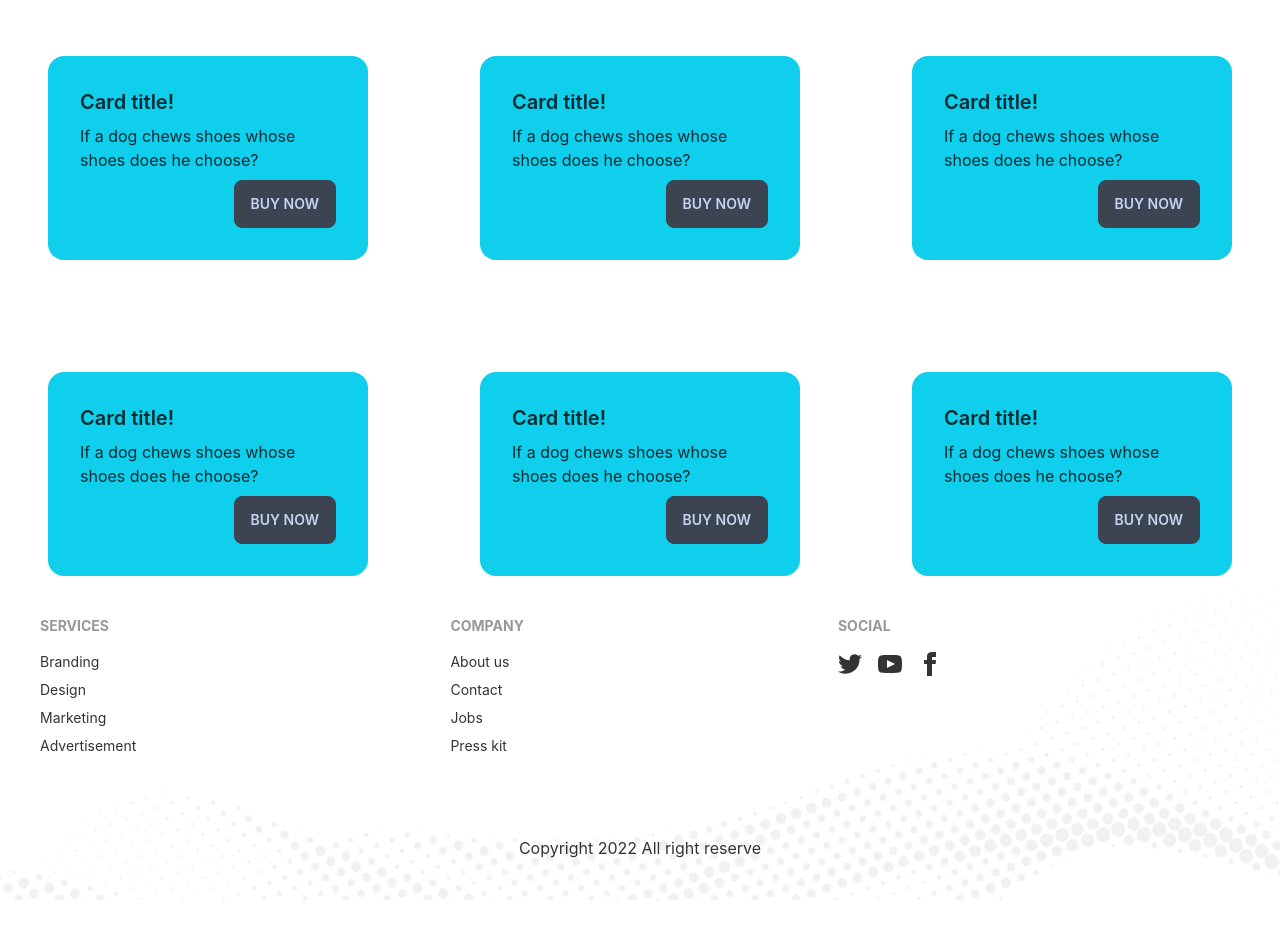
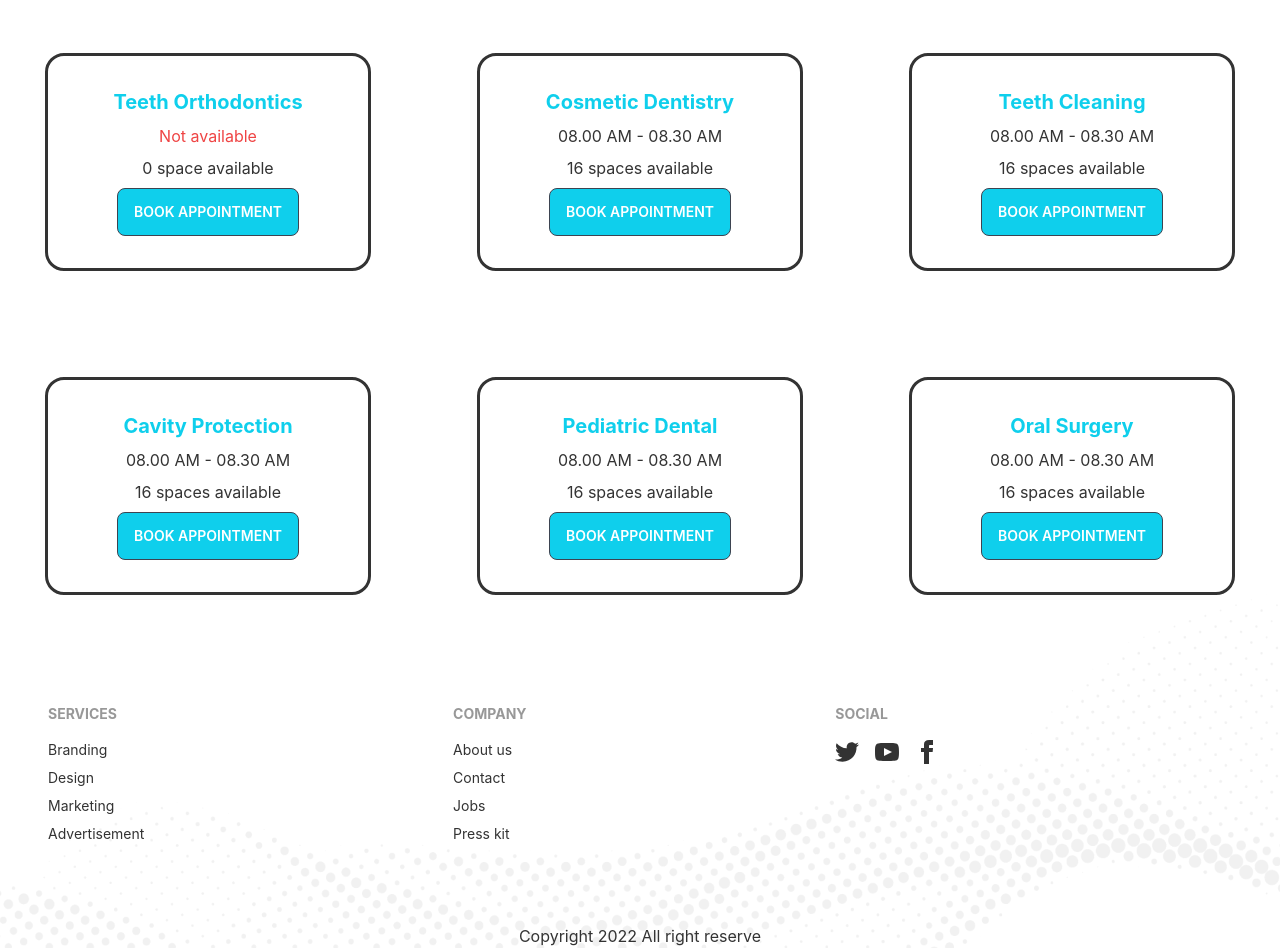
Before and after one commit to ab-siddiq/react-express-doctors-portal, a React (Create React App) app: page /appointment in a window 1280 px wide. Shown: the part 920-1868 px from the top of the page. Before the commit the page ends 1820 px from the top, so only its background shows below. Built offline with nearby package versions, Linux system fonts and the light colour scheme.

Commit message:
complete appointment slots card

```diff
--- a/public/services.json
+++ b/public/services.json
@@ -3,22 +3,8 @@
       "_id": 1,
       "name": "Teeth Orthodontics",
       "slots": [
-        "08.00 AM - 08.30 AM",
-        "08.30 AM - 09.00 AM",
-        "09.00 AM - 9.30 AM",
-        "09.30 AM - 10.00 AM",
-        "10.00 AM - 10.30 AM",
-        "10.30 AM - 11.00 AM",
-        "11.00 AM - 11.30 AM",
-        "11.30 AM - 12.00 AM",
-        "1.00 PM - 1.30 PM",
-        "1.30 PM - 2.00 PM",
-        "2.00 PM - 2.30 PM",
-        "2.30 PM - 3.00 PM",
-        "3.00 PM - 3.30 PM",
-        "3.30 PM - 4.00 PM",
-        "4.00 PM - 4.30 PM",
-        "4.30 PM - 5.00 PM"
+
+
       ]
     },
     {
--- a/src/Pages/Appointment/AppointMentSlots.js
+++ b/src/Pages/Appointment/AppointMentSlots.js
@@ -12,7 +12,7 @@ const AppointMentSlots = () => {
   return (
     <div className="grid lg:grid-cols-3 md:grid-cols-2 grid-cols-1 gap-28 px-12 pt-28">
       {services.map((service) => (
-        <AppointmentSlot></AppointmentSlot>
+        <AppointmentSlot key={service._id} service={service}></AppointmentSlot>
       ))}
     </div>
   );
--- a/src/Pages/Appointment/AppointmentSlot.js
+++ b/src/Pages/Appointment/AppointmentSlot.js
@@ -1,13 +1,27 @@
 import React from "react";
 
-const AppointmentSlot = () => {
+const AppointmentSlot = ({ service }) => {
+  const { name, slots } = service;
   return (
-    <div class="card w-full bg-primary text-primary-content">
-      <div class="card-body">
-        <h2 class="card-title">Card title!</h2>
-        <p>If a dog chews shoes whose shoes does he choose?</p>
-        <div class="card-actions justify-end">
-          <button class="btn">Buy Now</button>
+    <div class="card w-full outline text-center">
+      <div class="card-body ">
+        <h2 class="font-bold text-xl text-primary">{service.name}</h2>
+
+        <p>
+          {slots.length > 1 ? (
+            <span>{slots[0]}</span>
+          ) : (
+            <span className="text-red-500">Not available</span>
+          )}
+        </p>
+        <p>
+          {slots.length}
+          {slots.length > 1 ? " spaces" : " space"} available
+        </p>
+        <div class="card-actions justify-center">
+          <button class="btn uppercase bg-primary text-white">
+            book appointment
+          </button>
         </div>
       </div>
     </div>
--- a/src/Shared/Footer/Footer.js
+++ b/src/Shared/Footer/Footer.js
@@ -4,7 +4,7 @@ import footer from "../../assets/images/footer.png";
 const Footer = () => {
   return (
     <footer
-      class=" p-10 bg-base-300 text-base-content"
+      class=" px-12 bg-base-300 text-base-content pt-28"
       style={{ background: `url(${footer})`, backgroundSize: "cover" }}
     >
       <div className="footer">
```
